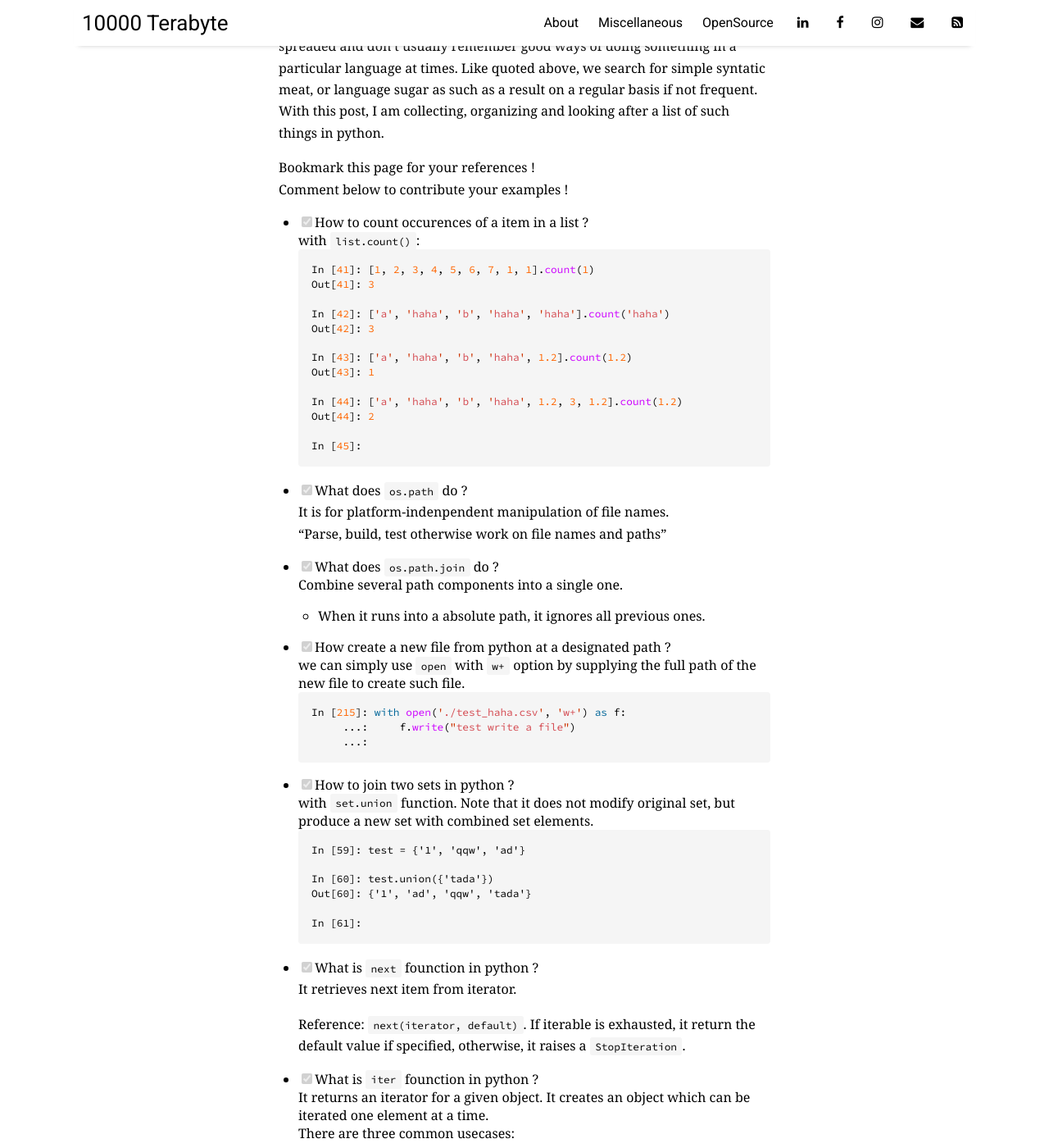
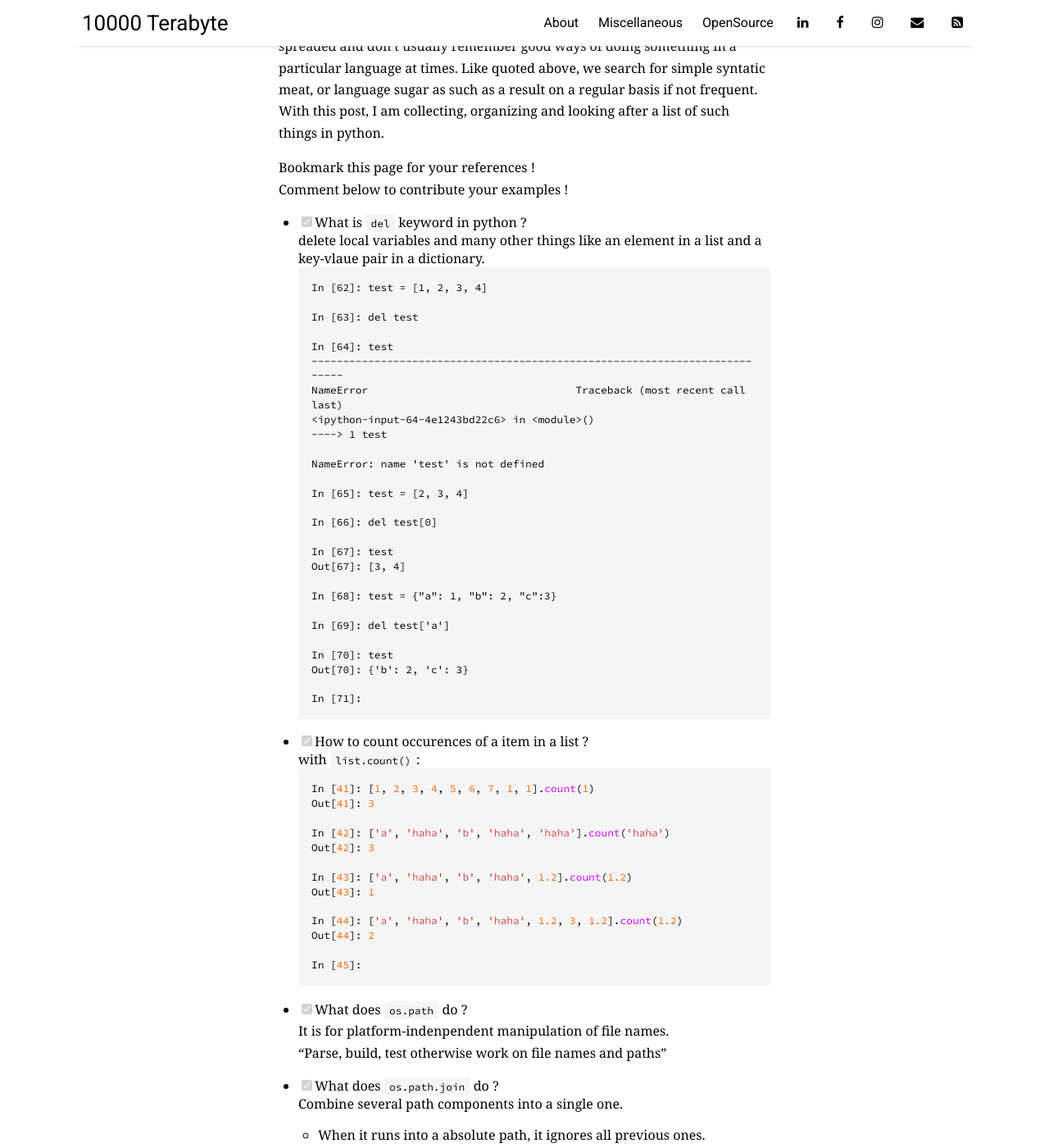
Before and after one commit to 10000TB/10000TB.github.io, a Jekyll site: the page built from _posts/2018-03-12-blog-series-python-A-Curated-List-Those-Python-How-To-You-Search-Frequently-in-Your-Daily-Programming.md, in a window 1280 px wide and 1400 px high, scrolled down 533 px. Shown: the whole window at 82% size. Built offline with Jekyll 4.4.1, drawn with Linux system fonts in a browser that asks for light colours; nearby versions of some CDN libraries; comment, search, counter and statistics services are not loaded.

Commit message:
[python How-Tos] Added a new entry on `del` kw.

````diff
--- a/_posts/2018-03-12-blog-series-python-A-Curated-List-Those-Python-How-To-You-Search-Frequently-in-Your-Daily-Programming.md
+++ b/_posts/2018-03-12-blog-series-python-A-Curated-List-Those-Python-How-To-You-Search-Frequently-in-Your-Daily-Programming.md
@@ -13,6 +13,38 @@ Often times, when we work with different languages, our attentionn is spreaded a
 
 Bookmark this page for your references !
 Comment below to contribute your examples !
+
+- [x] What is `del` keyword in python ?
+  delete local variables and many other things like an element in a list and a key-vlaue pair in a dictionary.
+  ```
+  In [62]: test = [1, 2, 3, 4]
+
+  In [63]: del test
+
+  In [64]: test
+  ---------------------------------------------------------------------------
+  NameError                                 Traceback (most recent call last)
+  <ipython-input-64-4e1243bd22c6> in <module>()
+  ----> 1 test
+
+  NameError: name 'test' is not defined
+
+  In [65]: test = [2, 3, 4]
+
+  In [66]: del test[0]
+
+  In [67]: test
+  Out[67]: [3, 4]
+
+  In [68]: test = {"a": 1, "b": 2, "c":3}
+
+  In [69]: del test['a']
+
+  In [70]: test
+  Out[70]: {'b': 2, 'c': 3}
+
+  In [71]:
+  ```
 
 - [x] How to count occurences of a item in a list ?
   with `list.count()`:
````
